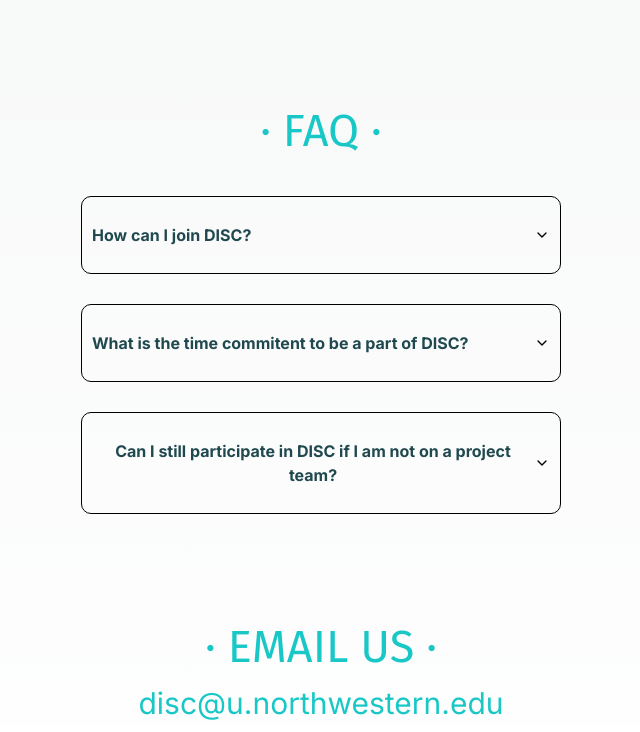
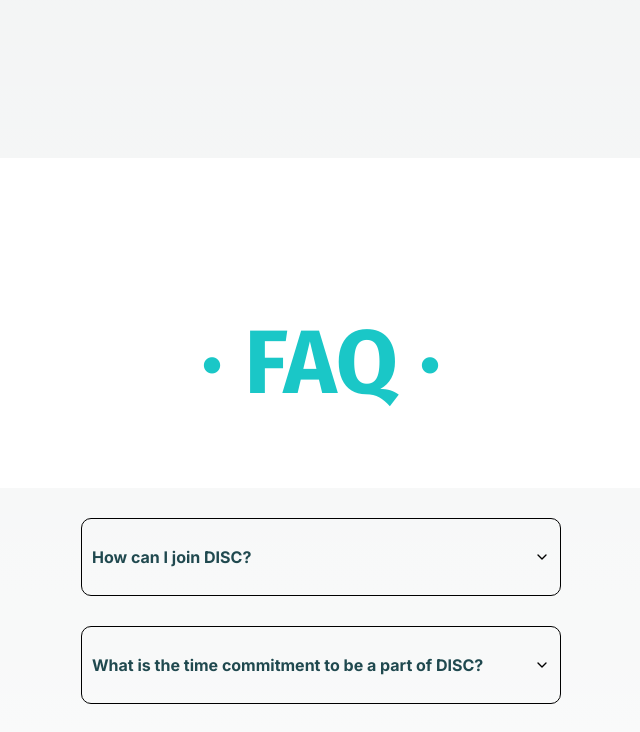
Before and after one commit to DISC-NU/DISC-NU-Website, a Next.js app in the folder disc-website/: page / in a window 1280 px wide. Shown: the part 3938-4670 px from the top of the page, without its empty margins (319-959 px from the left). Built offline with nearby package versions, Linux system fonts and the light colour scheme.

Commit message:
FAQ and EMAIL with updated formatting!!

```diff
--- a/disc-website/src/app/components/emailus.js
+++ b/disc-website/src/app/components/emailus.js
@@ -4,7 +4,7 @@
 
     return(
         <div>
-        <h1 className="faq-title">
+        <h1 className="title">
         &middot; EMAIL US &middot;
       </h1>
       <h2 className='email-css'>
--- a/disc-website/src/app/components/faq.css
+++ b/disc-website/src/app/components/faq.css
@@ -35,5 +35,6 @@
     font-family: 'Fira sans' sans-serif;
     font-weight: 20px;
     font-size: 30px;
+    margin-bottom: 10rem;
 
 }
--- a/disc-website/src/app/components/faq.js
+++ b/disc-website/src/app/components/faq.js
@@ -12,11 +12,11 @@
 export default function Faq () {
     return (
 
-      <div className="faq-css">
-      <h1 className="faq-title">
+      <div className="faq-css" style={{marginTop: "10rem"}}>
+      <h1 className="title">
       &middot; FAQ &middot;
       </h1>
-      <Accordion type="single" collapsible className="w-full">
+      <Accordion type="single" collapsible className="w-full" >
 
       <AccordionItem value="item-1">
 
@@ -25,7 +25,7 @@
         </div>
         <AccordionContent>
 
-          Yes. It adheres to the WAI-ARIA design pattern.
+          Come to DISC studios and general member events! At the end of fall quarter, you can apply to be on a DISC Project Team.
 
         </AccordionContent>
 
@@ -36,13 +36,12 @@
       <AccordionItem value="item-2">
         <AccordionTrigger>
         <b style={{color: 'rgb(32, 73, 79)'}}>
-          What is the time commitent to be a part of DISC?
+          What is the time commitment to be a part of DISC?
           </b>
           </AccordionTrigger>
 
         <AccordionContent>
-          Yes. It comes with default styles that matches the other
-          components&apos; aesthetic.
+          The time committment depends on the project team that you are a part of. DISC meets once a week, but expect to have meetings and worktime with your project team!
         </AccordionContent>
       </AccordionItem>
       <AccordionItem value="item-3">
```
